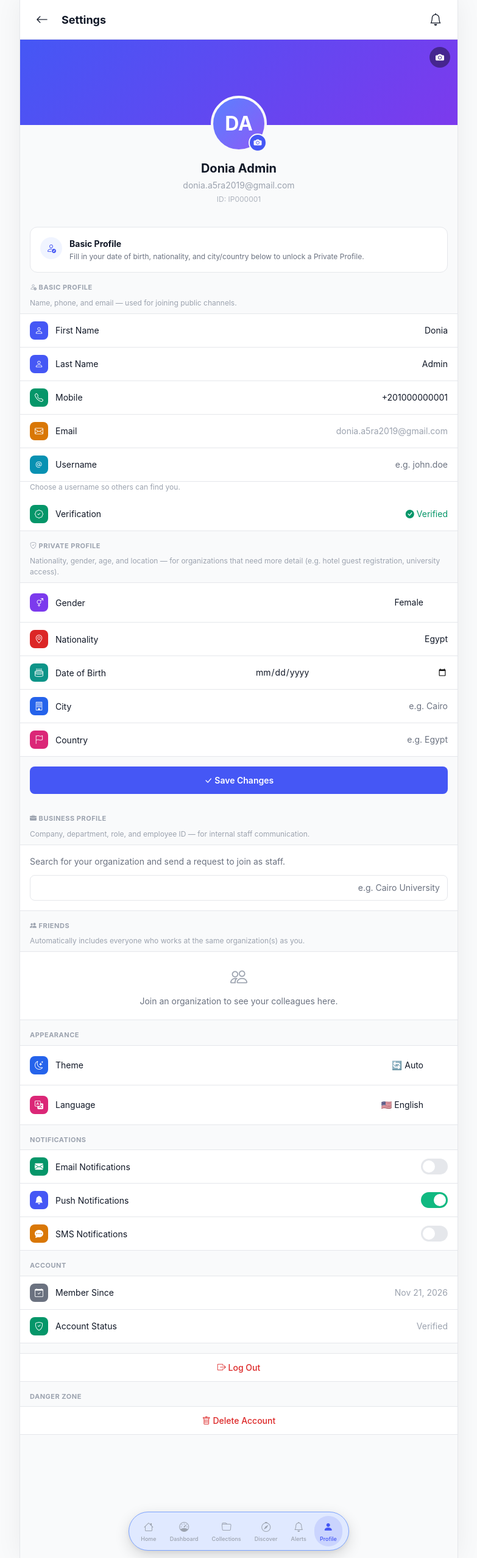
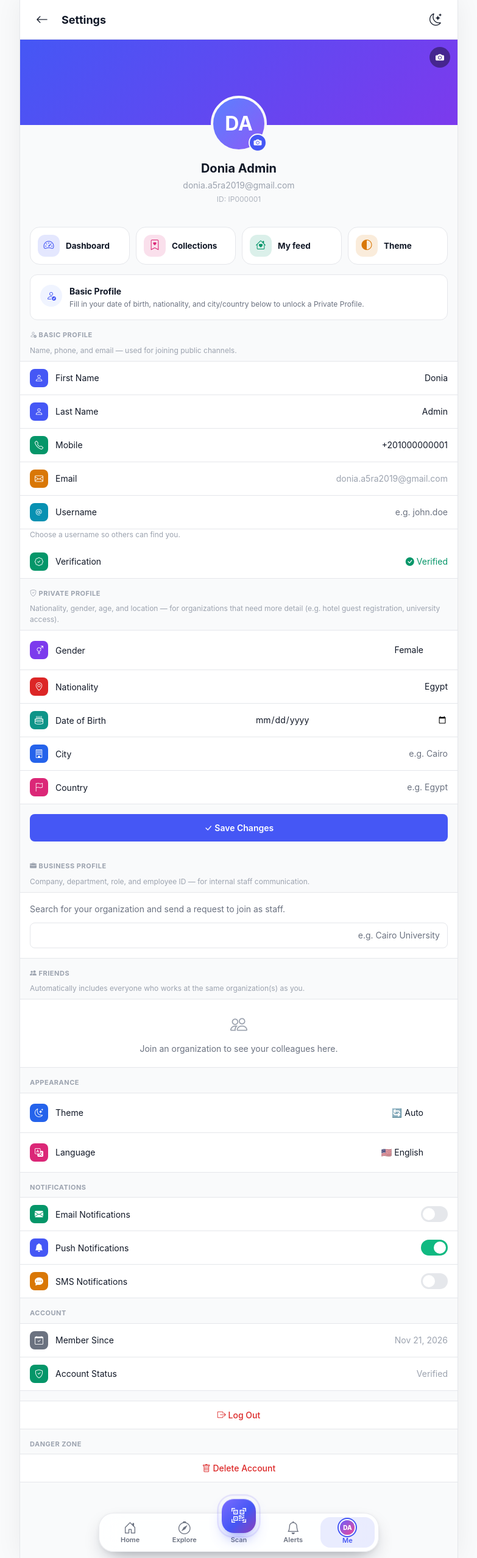
Before and after one commit to M-taiko/i-page, a Laravel app: page /profile/settings in a window 1280 px wide. Shown: the whole page at 61% size, without its empty margins (248-1031 px from the left). Run offline with Laravel 12, Linux system fonts and the light colour scheme; the visitor is signed in with stand-in values (Sample User, id 1); data comes from the database, SQL or seed files in the repository; data that the repository does not hold is empty; style sheets or scripts are compiled from the project's sources; parts of the project's set-up code (start-up, migrations or seed data) failed here and were passed over.

Commit message:
refactor: Remove QR code buttons and modal from feed and home views; add shortcuts to profile settings

```diff
--- a/resources/views/feed/index.blade.php
+++ b/resources/views/feed/index.blade.php
@@ -20,9 +20,6 @@
                 <i class="bi bi-speedometer2"></i>
             </a>
         @endif
-        <button type="button" class="app-bar-icon-btn" onclick="openQrModal()" aria-label="{{ __('Scan QR code') }}">
-            <i class="bi bi-qr-code-scan"></i>
-        </button>
         <a href="{{ route('user.explore-organizations') }}" class="app-bar-icon-btn" aria-label="{{ __('Search') }}">
             <i class="bi bi-search"></i>
         </a>
@@ -740,7 +737,6 @@
 @endsection
 
 @section('modals')
-    @include('partials.qr-scan-modal')
 
     <!-- Slide-in Drawer -->
     <div class="drawer-overlay" id="drawerOverlay" onclick="toggleDrawer(false)"></div>
--- a/resources/views/layouts/mobile-shell.blade.php
+++ b/resources/views/layouts/mobile-shell.blade.php
@@ -150,82 +150,83 @@
             flex: 1;
             overflow-y: auto;
             -webkit-overflow-scrolling: touch;
-            padding-bottom: calc(72px + env(safe-area-inset-bottom));
+            padding-bottom: calc(100px + env(safe-area-inset-bottom));
         }
 
-        /* Bottom Navigation — small, narrow, truly floating pill dock.
-           The wrap has NO background of its own so only the pill itself
-           is visible, giving a "floating above the content" look. */
+        /* Bottom navigation: a floating glass dock with five fixed destinations and the QR scanner
+           in the middle. Hides while scrolling down, comes back when scrolling up. */
         .bottom-nav-wrap {
-            position: absolute;
-            bottom: 0;
-            left: 0;
-            right: 0;
-            display: flex;
-            justify-content: center;
-            padding-bottom: max(var(--space-3), env(safe-area-inset-bottom));
-            background: transparent;
-            z-index: 20;
+            position: absolute; left: 0; right: 0; bottom: 0; z-index: 30;
+            padding: 0 12px max(10px, env(safe-area-inset-bottom));
             pointer-events: none;
+            transition: transform .32s cubic-bezier(.2, .8, .2, 1), opacity .32s ease;
+        }
+        .bottom-nav-wrap.is-hidden { transform: translateY(calc(100% + 16px)); opacity: 0; }
+        .bottom-nav {
+            pointer-events: auto;
+            max-width: 460px; margin: 0 auto;
+            display: grid; grid-template-columns: repeat(5, 1fr); align-items: end;
+            padding: 6px;
+            border-radius: 24px;
+            background: color-mix(in srgb, var(--surface-bg) 84%, transparent);
+            -webkit-backdrop-filter: blur(18px) saturate(1.6);
+            backdrop-filter: blur(18px) saturate(1.6);
+            border: 1px solid color-mix(in srgb, var(--surface-border) 85%, transparent);
+            box-shadow: 0 14px 34px -14px rgba(15, 23, 42, .45), 0 2px 8px rgba(15, 23, 42, .06);
+        }
+        .bn-item {
+            position: relative;
+            display: flex; flex-direction: column; align-items: center; justify-content: center; gap: 3px;
+            min-height: 50px; padding: 5px 2px;
+            border: 0; border-radius: 16px; background: none; cursor: pointer;
+            color: var(--text-secondary); text-decoration: none;
+            font: inherit; font-size: 11px; font-weight: 600; line-height: 1.1;
+            -webkit-tap-highlight-color: transparent;
+            transition: color .2s ease, background-color .2s ease;
+        }
+        .bn-item i { font-size: 21px; line-height: 1; transition: transform .25s cubic-bezier(.34, 1.56, .64, 1); }
+        .bn-item:hover { color: var(--text-primary); }
+        .bn-item:hover i { transform: translateY(-1px); }
+        .bn-item.active { color: var(--primary-600); background: color-mix(in srgb, var(--primary-600) 11%, transparent); }
+        .bn-item.active i { animation: bnPop .5s cubic-bezier(.34, 1.56, .64, 1); }
+        .bn-item:focus-visible, .bn-fab:focus-visible { outline: 2px solid var(--primary-500); outline-offset: 2px; }
+        .bn-label { max-width: 100%; white-space: nowrap; overflow: hidden; text-overflow: ellipsis; }
+        .bn-badge {
+            position: absolute; top: 3px; inset-inline-start: calc(50% + 3px);
+            min-width: 18px; height: 18px; padding: 0 4px; border-radius: 999px;
+            background: #ef4444; color: #fff; font-size: 10px; font-weight: 700;
+            display: flex; align-items: center; justify-content: center;
+            border: 2px solid var(--surface-bg);
+        }
+        .bn-me { width: 24px; height: 24px; border-radius: 50%; display: flex; align-items: center; justify-content: center; overflow: hidden; font-size: 10px; font-weight: 800; color: #fff; background: linear-gradient(135deg, #6d5dfc, #ec4899); box-shadow: 0 0 0 2px var(--surface-bg); }
+        .bn-item.active .bn-me { box-shadow: 0 0 0 2px var(--surface-bg), 0 0 0 4px var(--primary-600); }
+        .bn-me img { width: 100%; height: 100%; object-fit: cover; }
+        .bn-center { display: flex; flex-direction: column; align-items: center; gap: 3px; padding-bottom: 5px; }
+        .bn-fab {
+            position: relative;
+            width: 56px; height: 56px; margin-top: -30px;
+            border: 0; border-radius: 20px; cursor: pointer;
+            display: flex; align-items: center; justify-content: center;
+            color: #fff; font-size: 24px;
+            background: linear-gradient(135deg, #7c6cff 0%, #4557f5 55%, #db2777 150%);
+            box-shadow: 0 12px 24px -8px rgba(69, 87, 245, .7), inset 0 1px 0 rgba(255, 255, 255, .35);
+            transition: transform .2s ease, box-shadow .2s ease;
+        }
+        .bn-fab::after { content: ''; position: absolute; inset: -5px; border-radius: 24px; border: 2px solid rgba(109, 93, 252, .45); animation: bnRing 2.8s ease-out infinite; pointer-events: none; }
+        .bn-fab:hover { transform: translateY(-2px); box-shadow: 0 16px 28px -8px rgba(69, 87, 245, .75), inset 0 1px 0 rgba(255, 255, 255, .35); }
+        .bn-fab:active { transform: scale(.94); }
+        .bn-center .bn-label { font-size: 11px; font-weight: 600; color: var(--text-secondary); }
+        @keyframes bnPop { 0% { transform: scale(.7); } 100% { transform: scale(1); } }
+        @keyframes bnRing { 0% { opacity: .8; transform: scale(.92); } 100% { opacity: 0; transform: scale(1.22); } }
+        @media (prefers-reduced-motion: reduce) {
+            .bottom-nav-wrap, .bn-item i, .bn-fab { transition: none; }
+            .bn-item.active i, .bn-fab::after { animation: none; }
         }
 
-        .bottom-nav {
-            pointer-events: auto;
-            display: inline-flex;
-            align-items: center;
-            justify-content: center;
-            gap: var(--space-1);
-            background-color: var(--primary-100);
-            border: 1px solid var(--primary-400);
-            border-radius: 999px;
-            padding: 6px 10px;
-            box-shadow: 0 8px 24px rgba(0, 0, 0, 0.14), 0 2px 6px rgba(0, 0, 0, 0.06);
-        }
-
-        [data-theme="dark"] .bottom-nav {
-            background-color: #1b2559;
-            border-color: var(--primary-500);
-        }
-
-        .bottom-nav-item {
-            display: flex;
-            flex-direction: column;
-            align-items: center;
-            gap: 1px;
-            text-decoration: none;
-            color: var(--text-tertiary);
-            font-size: 9px;
-            font-weight: var(--font-weight-medium);
-            padding: 6px 9px;
-            border-radius: 999px;
-            min-width: 38px;
-            transition: color var(--transition-fast), background-color var(--transition-fast);
-        }
-
-        .bottom-nav-item.active {
-            background-color: rgba(69, 87, 245, 0.14);
-        }
-
-        .bottom-nav-item i { font-size: var(--text-base); }
-
-        .bottom-nav-item.active { color: var(--primary-600); }
-
-        .bottom-nav-fab {
-            width: 36px;
-            height: 36px;
-            margin: 0 2px;
-            border-radius: var(--radius-full);
-            background: linear-gradient(135deg, var(--primary-600), var(--secondary-600));
-            display: flex;
-            align-items: center;
-            justify-content: center;
-            color: white;
-            font-size: var(--text-lg);
-            text-decoration: none;
-            box-shadow: 0 4px 12px rgba(69, 87, 245, 0.4);
-            flex-shrink: 0;
-        }
-
+        /* Theme toggle in the app bar: shows the moon in light mode and the sun in dark mode. */
+        .theme-toggle .bi-sun { display: none; }
+        [data-theme="dark"] .theme-toggle .bi-sun { display: inline-block; }
+        [data-theme="dark"] .theme-toggle .bi-moon-stars { display: none; }
         [data-theme="dark"] {
             --surface-bg: #101012;
             --surface-bg-secondary: #0a0a0b;
@@ -244,100 +245,68 @@
         <div class="app-bar">
             @yield('app-bar')
 
-            @auth
-                @unless(request()->routeIs('user.notifications'))
-                    @php
-                        $unreadNotifCount = auth()->user()->notifications()->whereNull('read_at')->count();
-                    @endphp
-                    <a href="{{ route('user.notifications') }}" class="app-bar-icon-btn app-bar-bell" aria-label="{{ __('Notifications') }}" style="position: relative;">
-                        <i class="bi bi-bell"></i>
-                        @if($unreadNotifCount > 0)
-                            <span class="app-bar-bell-badge">{{ $unreadNotifCount > 9 ? '9+' : $unreadNotifCount }}</span>
-                        @endif
-                    </a>
-                @endunless
-
-                @unless(request()->routeIs('profile.settings'))
-                    <a href="{{ route('profile.settings') }}" class="app-bar-avatar" aria-label="{{ __('Profile') }}">
-                        @if(auth()->user()->avatar_path)
-                            <img src="{{ \Illuminate\Support\Facades\Storage::url(auth()->user()->avatar_path) }}" alt="{{ auth()->user()->full_name }}">
-                        @else
-                            {{ auth()->user()->initials }}
-                        @endif
-                    </a>
-                @endunless
-            @endauth
+            <button type="button" class="app-bar-icon-btn theme-toggle" onclick="toggleShellTheme()" aria-label="{{ __('Switch light / dark mode') }}">
+                <i class="bi bi-moon-stars"></i><i class="bi bi-sun"></i>
+            </button>
         </div>
 
         <div class="shell-content">
             @yield('content')
         </div>
 
-        <div class="bottom-nav-wrap">
-        <nav class="bottom-nav">
+        @php
+            $nav = [
+                'home' => request()->routeIs('guest.home', 'user.feed'),
+                'explore' => request()->routeIs('guest.search-organizations', 'user.explore-organizations', 'user.explore-channels', 'user.explore-people'),
+                'alerts' => request()->routeIs('user.notifications'),
+                'me' => request()->routeIs('profile.settings', 'collections.*'),
+            ];
+        @endphp
+        <div class="bottom-nav-wrap" id="bottomNav">
+            <nav class="bottom-nav" aria-label="{{ __('Main navigation') }}">
+                <a href="{{ route('guest.home') }}" class="bn-item {{ $nav['home'] ? 'active' : '' }}" @if ($nav['home']) aria-current="page" @endif>
+                    <i class="bi {{ $nav['home'] ? 'bi-house-door-fill' : 'bi-house-door' }}"></i><span class="bn-label">{{ __('Home') }}</span>
+                </a>
+                <a href="{{ auth()->check() ? route('user.explore-organizations') : route('guest.search-organizations') }}" class="bn-item {{ $nav['explore'] ? 'active' : '' }}" @if ($nav['explore']) aria-current="page" @endif>
+                    <i class="bi {{ $nav['explore'] ? 'bi-compass-fill' : 'bi-compass' }}"></i><span class="bn-label">{{ __('Explore') }}</span>
+                </a>
+                <div class="bn-center">
+                    <button type="button" class="bn-fab" onclick="openQrModal()" aria-label="{{ __('Scan a QR code') }}">
+                        <i class="bi bi-qr-code-scan"></i>
+                    </button>
+                    <span class="bn-label" aria-hidden="true">{{ __('Scan') }}</span>
+                </div>
                 @auth
-                <a href="{{ route('user.feed') }}" class="bottom-nav-item {{ request()->routeIs('user.feed') ? 'active' : '' }}">
-                    <i class="bi {{ request()->routeIs('user.feed') ? 'bi-house-fill' : 'bi-house' }}"></i>
-                    <span>{{ __('Home') }}</span>
+                    @php $bnUnread = auth()->user()->notifications()->whereNull('read_at')->count(); @endphp
+                    <a href="{{ route('user.notifications') }}" class="bn-item {{ $nav['alerts'] ? 'active' : '' }}" @if ($nav['alerts']) aria-current="page" @endif
+                       aria-label="{{ __('Alerts') }}{{ $bnUnread ? ' (' . $bnUnread . ')' : '' }}">
+                        <i class="bi {{ $nav['alerts'] ? 'bi-bell-fill' : 'bi-bell' }}"></i>
+                        @if ($bnUnread)<span class="bn-badge">{{ $bnUnread > 9 ? '9+' : $bnUnread }}</span>@endif
+                        <span class="bn-label">{{ __('Alerts') }}</span>
                     </a>
-                @if(auth()->user()->hasRole('super_admin'))
-                    <a href="{{ route('admin.dashboard') }}" class="bottom-nav-item {{ request()->routeIs('admin.*') ? 'active' : '' }}">
-                        <i class="bi {{ request()->routeIs('admin.*') ? 'bi-speedometer2' : 'bi-speedometer' }}"></i>
-                        <span>{{ __('Dashboard') }}</span>
-                    </a>
-                @elseif(auth()->user()->organizations()->exists())
-                    <a href="{{ route('organizations.dashboard') }}" class="bottom-nav-item {{ request()->routeIs('organizations.dashboard') ? 'active' : '' }}">
-                        <i class="bi {{ request()->routeIs('organizations.dashboard') ? 'bi-speedometer2' : 'bi-speedometer' }}"></i>
-                        <span>{{ __('Dashboard') }}</span>
-                    </a>
+                    <a href="{{ route('profile.settings') }}" class="bn-item {{ $nav['me'] ? 'active' : '' }}" @if ($nav['me']) aria-current="page" @endif>
+                        <span class="bn-me">
+                            @if (auth()->user()->avatar_path)
+                                <img src="{{ \Illuminate\Support\Facades\Storage::url(auth()->user()->avatar_path) }}" alt="">
+                            @else
+                                {{ auth()->user()->initials }}
                             @endif
-                <a href="{{ route('collections.index') }}" class="bottom-nav-item {{ request()->routeIs('collections.*') ? 'active' : '' }}">
-                    <i class="bi {{ request()->routeIs('collections.*') ? 'bi-folder-fill' : 'bi-folder' }}"></i>
-                    <span>{{ __('Collections') }}</span>
-                </a>
-                <a href="{{ route('user.explore-organizations') }}" class="bottom-nav-item {{ request()->routeIs('user.explore-organizations') || request()->routeIs('user.explore-channels') ? 'active' : '' }}">
-                    <i class="bi {{ request()->routeIs('user.explore-organizations') || request()->routeIs('user.explore-channels') ? 'bi-compass-fill' : 'bi-compass' }}"></i>
-                    <span>{{ __('Discover') }}</span>
-                </a>
-                <a href="{{ route('user.notifications') }}" class="bottom-nav-item {{ request()->routeIs('user.notifications') ? 'active' : '' }}" style="position: relative;">
-                    <i class="bi {{ request()->routeIs('user.notifications') ? 'bi-bell-fill' : 'bi-bell' }}"></i>
-                    @php
-                        $bottomNavUnreadCount = auth()->user()->notifications()->whereNull('read_at')->count();
-                    @endphp
-                    @if($bottomNavUnreadCount > 0)
-                        <span style="position: absolute; top: 0; right: 6px; background-color: var(--danger-600); color: white; font-size: 8px; font-weight: 700; min-width: 13px; height: 13px; border-radius: 999px; display: flex; align-items: center; justify-content: center; padding: 0 2px; border: 1.5px solid var(--primary-50);">{{ $bottomNavUnreadCount > 9 ? '9+' : $bottomNavUnreadCount }}</span>
-                    @endif
-                    <span>{{ __('Alerts') }}</span>
-                </a>
-                <a href="{{ route('profile.settings') }}" class="bottom-nav-item {{ request()->routeIs('profile.settings') ? 'active' : '' }}">
-                    <i class="bi {{ request()->routeIs('profile.settings') ? 'bi-person-fill' : 'bi-person' }}"></i>
-                    <span>{{ __('Profile') }}</span>
+                        </span>
+                        <span class="bn-label">{{ __('Me') }}</span>
                     </a>
                 @else
-                <a href="{{ route('guest.home') }}" class="bottom-nav-item {{ request()->routeIs('guest.home') ? 'active' : '' }}">
-                    <i class="bi {{ request()->routeIs('guest.home') ? 'bi-house-fill' : 'bi-house' }}"></i>
-                    <span>{{ __('Home') }}</span>
+                    <a href="{{ route('register') }}" class="bn-item {{ request()->routeIs('register') ? 'active' : '' }}">
+                        <i class="bi bi-person-plus"></i><span class="bn-label">{{ __('Join') }}</span>
                     </a>
-                <a href="{{ route('guest.search-organizations') }}" class="bottom-nav-item {{ request()->routeIs('guest.search-organizations') ? 'active' : '' }}">
-                    <i class="bi {{ request()->routeIs('guest.search-organizations') ? 'bi-grid-fill' : 'bi-grid' }}"></i>
-                    <span>{{ __('Discover') }}</span>
-                </a>
-                <a href="{{ route('login') }}" class="bottom-nav-fab" title="{{ __('Sign In') }}">
-                    <i class="bi bi-box-arrow-in-right"></i>
-                </a>
-                <button type="button" class="bottom-nav-item" style="background:none;border:none;" onclick="toggleShellTheme()">
-                    <i class="bi bi-moon-stars"></i>
-                    <span>{{ __('Theme') }}</span>
-                </button>
-                <a href="{{ route('register') }}" class="bottom-nav-item {{ request()->routeIs('register') ? 'active' : '' }}">
-                    <i class="bi {{ request()->routeIs('register') ? 'bi-person-plus-fill' : 'bi-person-plus' }}"></i>
-                    <span>{{ __('Sign Up') }}</span>
+                    <a href="{{ route('login') }}" class="bn-item {{ request()->routeIs('login') ? 'active' : '' }}">
+                        <i class="bi bi-box-arrow-in-right"></i><span class="bn-label">{{ __('Sign in') }}</span>
                     </a>
                 @endauth
             </nav>
         </div>
     </div>
 
+    @include('partials.qr-scan-modal')
     <!-- Page-transition loader -->
     <div id="pageLoaderOverlay" style="display: none; position: fixed; inset: 0; background-color: var(--surface-bg); z-index: 999; align-items: center; justify-content: center;">
         <x-app-loader :size="72"/>
@@ -384,6 +353,30 @@
         }
     </script>
     <script>
+        (function () {
+            const scroller = document.querySelector('.shell-content');
+            const nav = document.getElementById('bottomNav');
+            if (!scroller || !nav) return;
+            let last = scroller.scrollTop;
+            let ticking = false;
+            scroller.addEventListener('scroll', function () {
+                if (ticking) return;
+                ticking = true;
+                requestAnimationFrame(function () {
+                    const y = scroller.scrollTop;
+                    const atEnd = y + scroller.clientHeight >= scroller.scrollHeight - 40;
+                    if (y > last + 6 && y > 140 && !atEnd) nav.classList.add('is-hidden');
+                    else if (y < last - 6 || y < 140 || atEnd) nav.classList.remove('is-hidden');
+                    last = y;
+                    ticking = false;
+                });
+            }, { passive: true });
+            // Keyboard users: bring it back as soon as focus moves into it.
+            nav.addEventListener('focusin', function () { nav.classList.remove('is-hidden'); });
+        })();
+    </script>
+
+    <script>
         // Scroll-in reveal for .reveal elements; call window.ipReveal(container) after adding content.
         document.documentElement.classList.add('js-reveal');
         (function () {
--- a/resources/views/settings/profile.blade.php
+++ b/resources/views/settings/profile.blade.php
@@ -283,6 +283,26 @@
             <i class="bi bi-check-circle"></i> {{ session('success') }}
         </div>
     @endif
+
+    <!-- Shortcuts (moved here from the bottom bar) -->
+    @php
+        $me = auth()->user();
+        $dashUrl = $me->hasRole('super_admin') ? route('admin.dashboard') : ($me->organizations()->exists() ? route('organizations.dashboard') : null);
+    @endphp
+    <div class="me-links">
+        @if ($dashUrl)
+            <a href="{{ $dashUrl }}" class="me-link"><span class="me-link-ic" style="--c: #4557f5;"><i class="bi bi-speedometer2"></i></span>{{ __('Dashboard') }}</a>
+        @endif
+        <a href="{{ route('collections.index') }}" class="me-link"><span class="me-link-ic" style="--c: #db2777;"><i class="bi bi-bookmark-heart"></i></span>{{ __('Collections') }}</a>
+        <a href="{{ route('guest.home') }}" class="me-link"><span class="me-link-ic" style="--c: #059669;"><i class="bi bi-house-heart"></i></span>{{ __('My feed') }}</a>
+        <button type="button" class="me-link" onclick="toggleShellTheme()"><span class="me-link-ic" style="--c: #d97706;"><i class="bi bi-circle-half"></i></span>{{ __('Theme') }}</button>
+    </div>
+    <style>
+        .me-links { display: grid; grid-template-columns: repeat(auto-fit, minmax(130px, 1fr)); gap: 10px; margin: var(--space-4); }
+        .me-link { display: flex; align-items: center; gap: 10px; padding: 12px; border-radius: 16px; background: var(--surface-bg); border: 1px solid var(--surface-border); color: var(--text-primary); font: inherit; font-size: 13.5px; font-weight: 700; text-decoration: none; cursor: pointer; text-align: start; transition: transform .15s, box-shadow .15s; }
+        .me-link:hover { transform: translateY(-1px); box-shadow: 0 10px 22px -16px rgba(15, 23, 42, .4); }
+        .me-link-ic { width: 36px; height: 36px; border-radius: 12px; display: flex; align-items: center; justify-content: center; font-size: 17px; color: var(--c); background: color-mix(in srgb, var(--c) 14%, transparent); flex: 0 0 auto; }
+    </style>
 
     <!-- Profile Tier Status -->
     @php
```
Also changed, not shown: resources/views/guest/home.blade.php (+0 -9 lines). Lines whose indentation alone changed are shown as unchanged.
